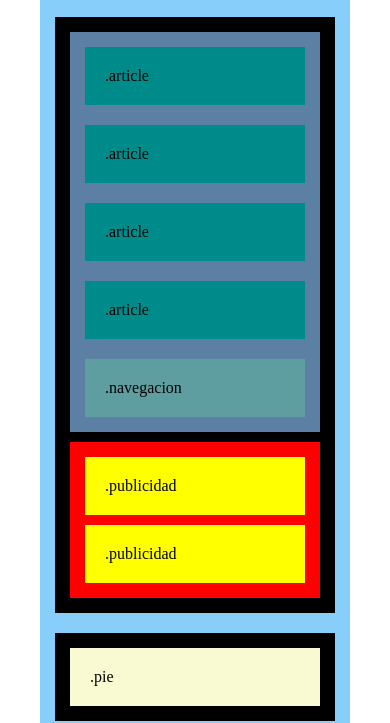
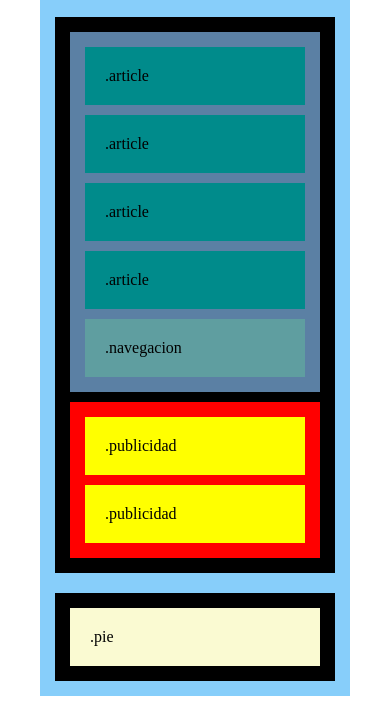
Before and after one commit to JEspinosa1770/Curs_Pont_a_Especialitzacio, a plain HTML site: page Exercici1/index.html in a window 390 px wide. Shown: the part 409-1132 px from the top of the page. Drawn offline with Linux system fonts and the light colour scheme.

Commit message:
Exercici3

```diff
--- a/Exercici1/css/styles.css
+++ b/Exercici1/css/styles.css
@@ -99,3 +99,17 @@
         display: block;
     }
 }
+
+@media only screen and (max-width: 576px) {
+    .menu {
+        display: block;
+    }
+
+    .cos {
+        display: block;
+    }
+
+    .articles {
+        display: block;
+    }
+}
```
